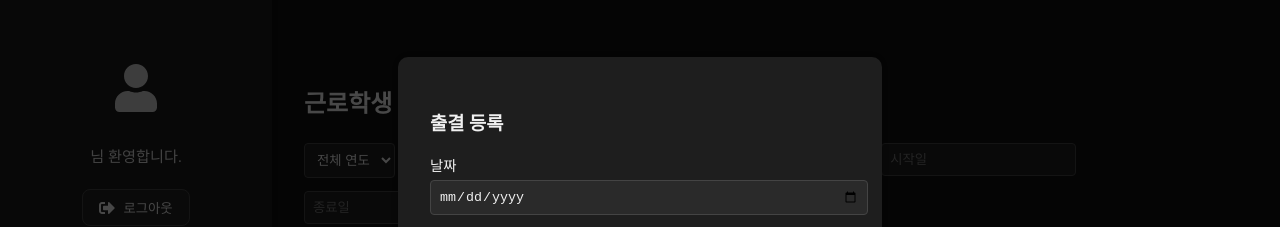
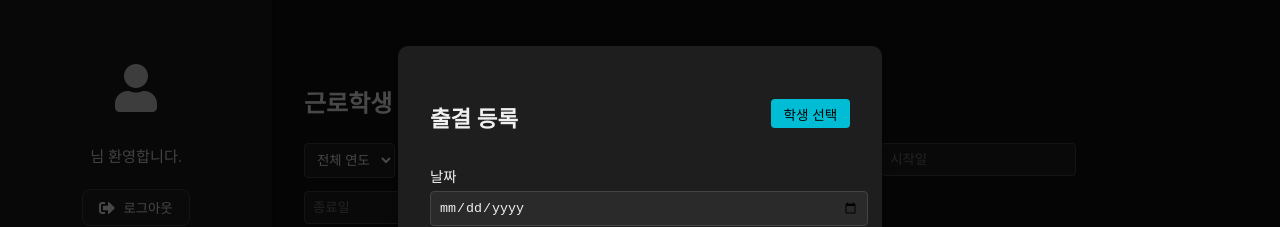
Before and after one commit to SHP-0701/student-manage-app, a Next.js app: page /dashboard/attendance in a window 1280 px wide. Both pictures are taken after a click on the button "출결 등록". Shown: the top 227 px of the page. Built offline with nearby package versions, Linux system fonts and the light colour scheme; no server answers; the database is empty.

Commit message:
학생 선택 모달 만드는중

```diff
--- a/components/AttendanceFormModal.js
+++ b/components/AttendanceFormModal.js
@@ -76,10 +76,26 @@ export default function AttendanceFormModal({
     }
   };
 
+  // 학생 선택 버튼 클릭 handler
+  const handleSelectStudent = () => {
+    alert("학생 선택 리스트 모달 열기");
+  };
+
   return (
     <div className={styles.overlay} onClick={onClose}>
       <div className={styles.modal} onClick={(e) => e.stopPropagation()}>
-        <h3>{mode === "insert" ? "출결 등록" : "출결 수정"}</h3>
+        <div className={styles.modalHeader}>
+          <h3>{mode === "insert" ? "출결 등록" : "출결 수정"}</h3>
+          {mode === "insert" && (
+            <button
+              className={styles.selectStudentBtn}
+              onClick={handleSelectStudent}
+            >
+              학생 선택
+            </button>
+          )}
+        </div>
+
         <form onSubmit={handleSubmit}>
           <label>날짜</label>
           <input
@@ -104,6 +120,7 @@ export default function AttendanceFormModal({
             name="stdName"
             value={form.stdName}
             onChange={handleChange}
+            readOnly={mode === "modify"}
           />
 
           <label>학번</label>
@@ -112,6 +129,7 @@ export default function AttendanceFormModal({
             name="stdNum"
             value={form.stdNum}
             onChange={handleChange}
+            readOnly={mode === "modify"}
           />
 
           <label>시작시간</label>
--- a/styles/AttendanceFormModal.module.css
+++ b/styles/AttendanceFormModal.module.css
@@ -21,9 +21,30 @@
   box-shadow: 0 0 10px rgba(0, 0, 0, 0.3);
 }
 
-.modal h2 {
+.modalHeader {
+  display: flex;
+  justify-content: space-between;
+  align-items: center;
+  margin-bottom: 1rem;
+}
+
+.modal h3 {
   margin-bottom: 1rem;
   font-size: 1.4rem;
+}
+
+.selectStudentBtn {
+  padding: 0.3rem 0.8rem;
+  background-color: #00bcd4;
+  color: #000;
+  border: none;
+  border-radius: 4px;
+  cursor: pointer;
+  font-size: 0.85rem;
+}
+
+.selectStudentBtn:hover {
+  background-color: #00a4ba;
 }
 
 .modal label {
```
